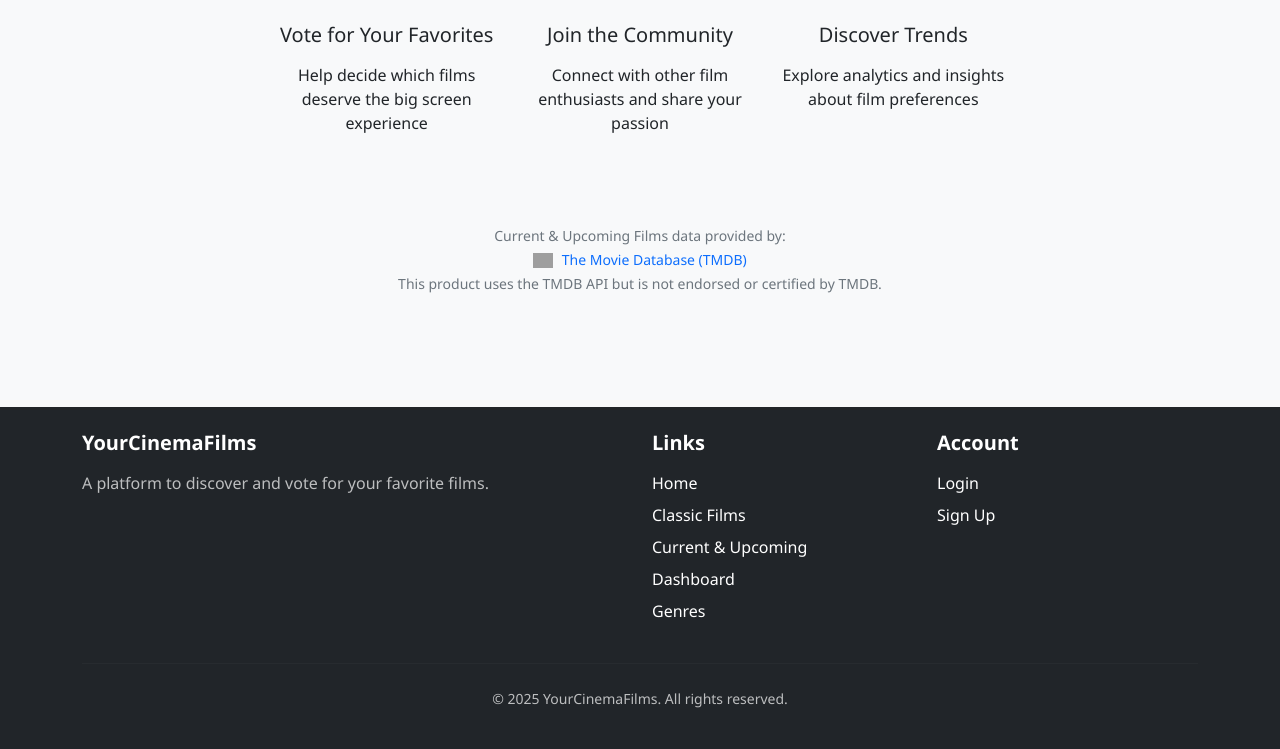
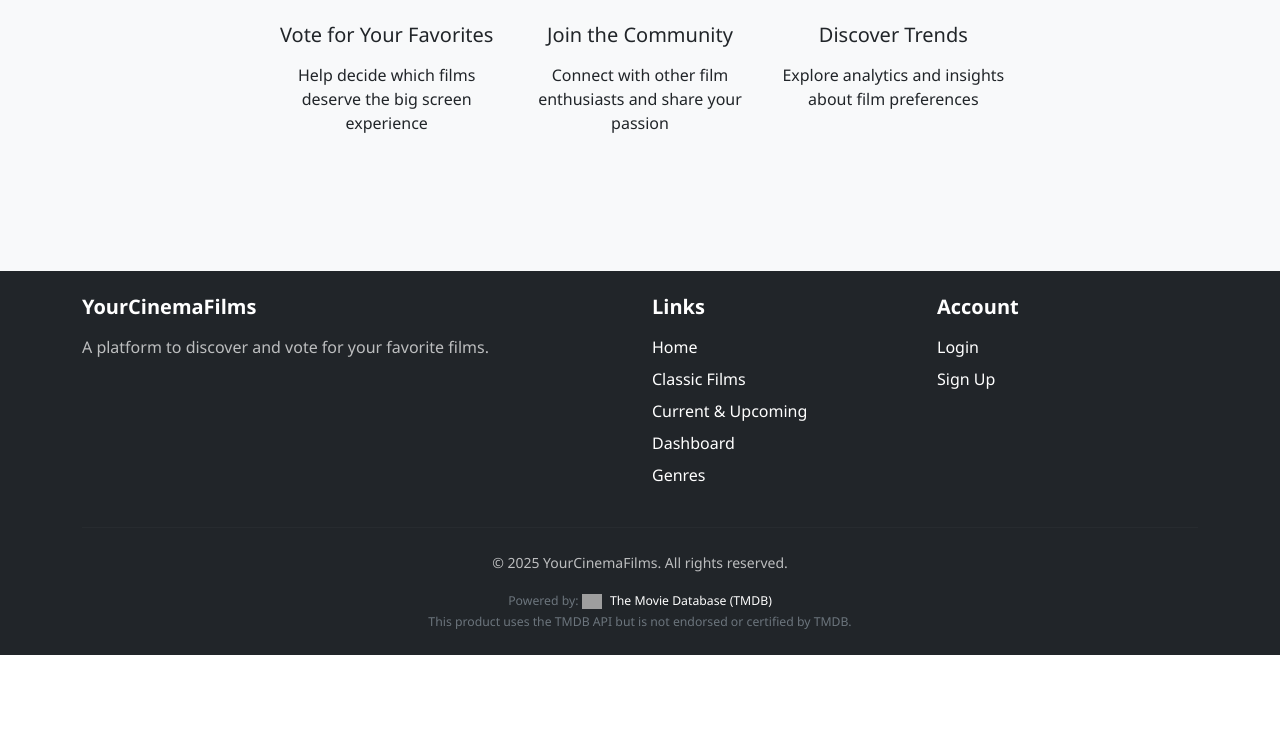
Before and after one commit to betterlucky/YourCinemaFilms, a Django app: page / in a window 1280 px wide. Shown: the part 1364-2113 px from the top of the page. After the commit the page ends 2019 px from the top, so only its background shows below. Run offline with Django 5.2, Linux system fonts and the light colour scheme; parts of the project's set-up code (start-up, migrations or seed data) failed here and were passed over; some libraries are stand-ins or nearby versions; grey boxes are pictures that could not be loaded.

Commit message:
Move TMDB attribution to base template for site-wide visibility

```diff
--- a/templates/base.html
+++ b/templates/base.html
@@ -148,6 +148,20 @@
             <hr>
             <div class="text-center">
                 <p>&copy; {% now "Y" %} YourCinemaFilms. All rights reserved.</p>
+                <div class="tmdb-attribution mt-2">
+                    <p class="text-muted mb-0">
+                        <small>
+                            Powered by:
+                            <a href="https://www.themoviedb.org/" target="_blank" rel="noopener noreferrer">
+                                <img src="https://www.themoviedb.org/assets/2/v4/logos/v2/blue_short-8e7b30f73a4020692ccca9c88bafe5dcb6f8a62a4c6bc55cd9ba82bb2cd95f6c.svg"
+                                     alt="TMDB Logo" style="height: 15px; margin-right: 5px;">
+                                The Movie Database (TMDB)
+                            </a>
+                            <br>
+                            This product uses the TMDB API but is not endorsed or certified by TMDB.
+                        </small>
+                    </p>
+                </div>
             </div>
         </div>
     </footer>
--- a/templates/films_app/landing.html
+++ b/templates/films_app/landing.html
@@ -98,26 +98,6 @@
             </div>
         </div>
     </div>
-
-    <div class="row mt-5">
-        <div class="col-12 text-center">
-            <div class="tmdb-attribution">
-                <p class="text-muted">
-                    <small>
-                        Current & Upcoming Films data provided by:
-                        <br>
-                        <a href="https://www.themoviedb.org/" target="_blank" rel="noopener noreferrer">
-                            <img src="https://www.themoviedb.org/assets/2/v4/logos/v2/blue_short-8e7b30f73a4020692ccca9c88bafe5dcb6f8a62a4c6bc55cd9ba82bb2cd95f6c.svg"
-                                 alt="TMDB Logo" style="height: 15px; margin-right: 5px;">
-                            The Movie Database (TMDB)
-                        </a>
-                        <br>
-                        This product uses the TMDB API but is not endorsed or certified by TMDB.
-                    </small>
-                </p>
-            </div>
-        </div>
-    </div>
 </div>
 {% endblock %}
 
```
Also changed, not shown: templates/films_app/cinema.html (+0 -18 lines).
